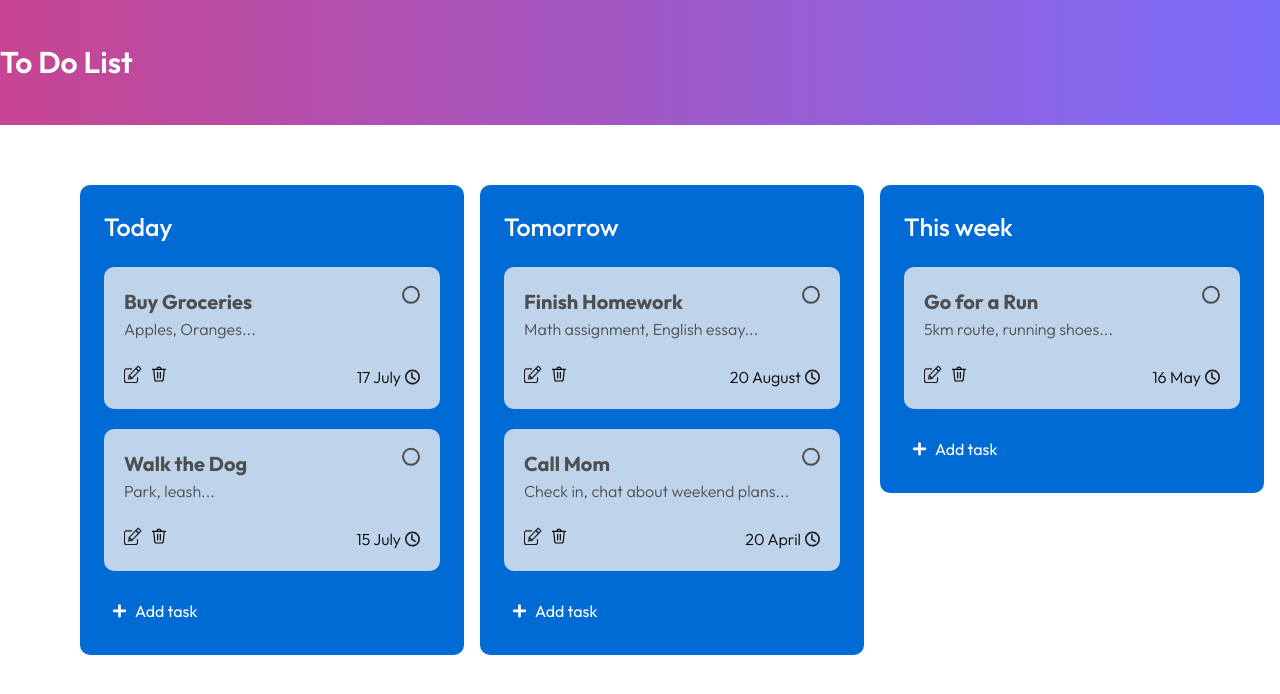
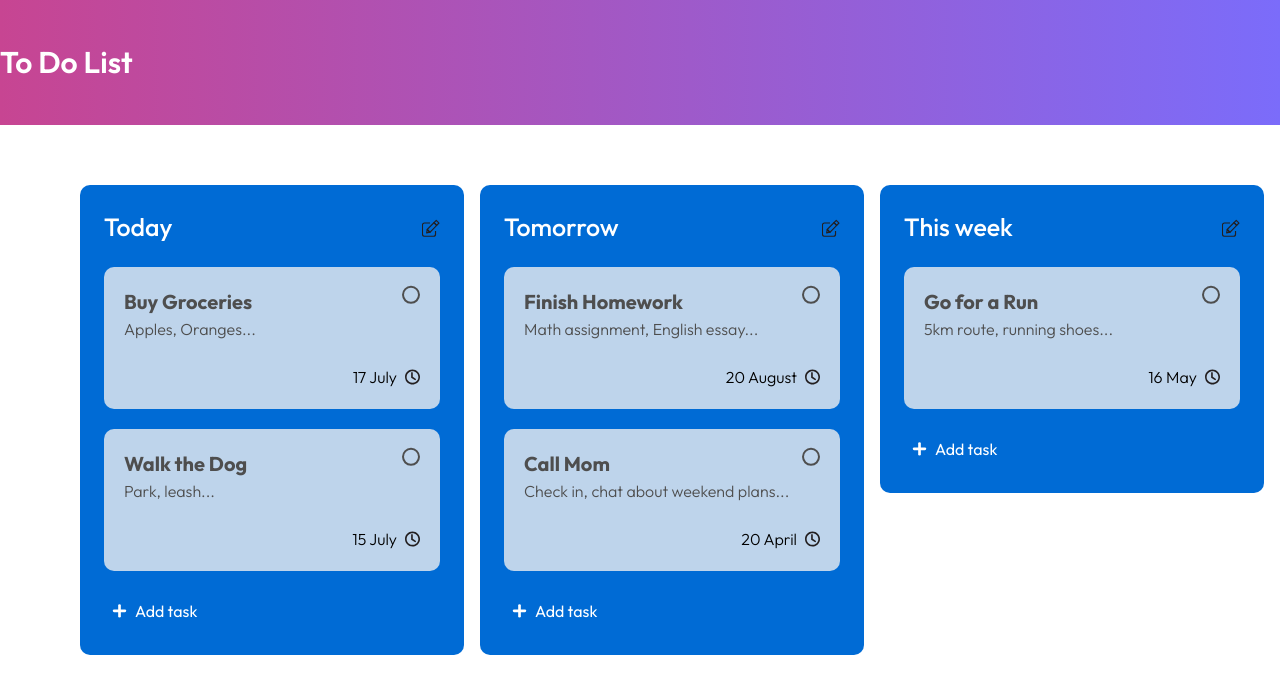
Before and after one commit to oriolorriols/todo-app-front, a React (Vite) app: page / in a window 1280 px wide. Shown: the top 694 px of the page. Built offline with nearby package versions, Linux system fonts and the light colour scheme.

Commit message:
Opacity on Items functions

```diff
--- a/src/components/todo-item/todo-item.jsx
+++ b/src/components/todo-item/todo-item.jsx
@@ -40,7 +40,7 @@ function ToDoItem({ item, setToDone, letsCheck, canEdit, handleEditClick, handle
 
 
       <div className="flex justify-between mt-6">
-        <div>
+        <div className="itemfunctions">
           <button onClick={() => handleEditClick(item)} className={canEdit ? 'save' : 'edit'}>
             <img src="/src/assets/edit.svg" width="18px" alt="" /></button>
 
@@ -50,7 +50,7 @@ function ToDoItem({ item, setToDone, letsCheck, canEdit, handleEditClick, handle
         </div>
 
         <div className="flex">
-          <p className="mr-1">{item.deadline}</p>
+          <p className="mr-2">{item.deadline}</p>
           <img src="/src/assets/watch.svg" width="15px" alt="" />
         </div>
     </div>
--- a/src/components/todo-item/todo-item.scss
+++ b/src/components/todo-item/todo-item.scss
@@ -41,3 +41,11 @@
     color: $secondary-font-color;
     border-radius: 10px;
 }
+
+.toDoItem .itemfunctions{
+    opacity: 0;
+}
+
+.toDoItem:hover .itemfunctions{
+    opacity: 1;
+}
--- a/src/components/todo-list/todo-list.jsx
+++ b/src/components/todo-list/todo-list.jsx
@@ -44,8 +44,10 @@ function ToDoLists({handleEditClick, handleEditInputChange, toDoList, setToDone,
 
   return (
       <div className="list w-96 mt-5 mr-4 p-6">
-
-          <h3 onDoubleClick={ (e) => handleEditInputChange(e, column.id, 'column-title')} className="text-black">{column.title}</h3>
+          <div className="flex justify-between">
+            <h3 onDoubleClick={ (e) => handleEditInputChange(e, column.id, 'column-title')} className="text-black">{column.title}</h3>
+            <img src="/src/assets/edit.svg" width="18px" alt="" />
+          </div>
 
           <Droppable
             droppableId={column.id} type="group">
```
